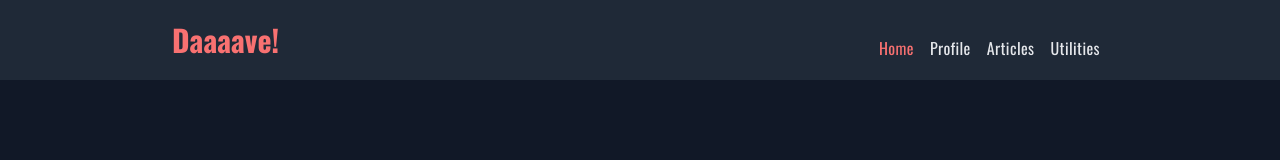
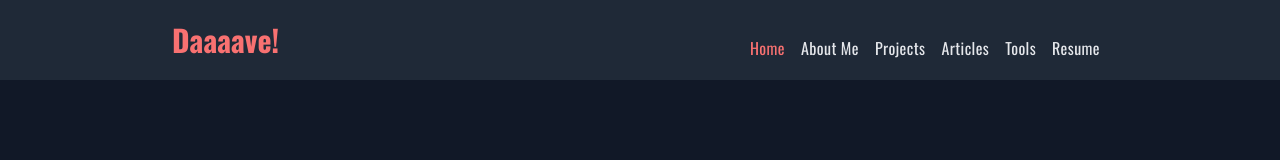
Before and after one commit to zerexei/zerexei.github.io, a React (Create React App) app: page / in a window 1280 px wide. Shown: the top 160 px of the page. Built offline with nearby package versions, Linux system fonts and the light colour scheme.

Commit message:
refactor: create a usable nav link

```diff
--- /dev/null
+++ b/src/components/data/nav_links.json
@@ -0,0 +1,32 @@
+[
+  {
+    "id": 1,
+    "label": "Home",
+    "url": "/"
+  },
+  {
+    "id": 2,
+    "label": "About Me",
+    "url": "/about-me"
+  },
+  {
+    "id": 3,
+    "label": "Projects",
+    "url": "https://github.com/zerexei"
+  },
+  {
+    "id": 4,
+    "label": "Articles",
+    "url": "https://medium.com/@angeloarcillas64"
+  },
+  {
+    "id": 5,
+    "label": "Tools",
+    "url": "/tools"
+  },
+  {
+    "id": 6,
+    "label": "Resume",
+    "url": "https://zerexei.notion.site/Resume-c4a2138c738e451aa064509f37620b8d"
+  }
+]
--- a/src/components/header/DesktopNavBar.tsx
+++ b/src/components/header/DesktopNavBar.tsx
@@ -1,12 +1,20 @@
 import NavLink from "./NavLink";
 
-const DesktopNavBar = () => {
+type LinksProps = {
+  id: number;
+  url: string;
+  label: string;
+};
+
+type MobileNavBarProps = {
+  links: LinksProps[];
+};
+const DesktopNavBar = ({ links }: MobileNavBarProps) => {
   return (
     <nav className="hidden lg:flex mt-4">
-      <NavLink url="/" label="Home" />
-      <NavLink url="/profile" label="Profile" />
-      <NavLink url="/article" label="Articles" />
-      <NavLink url="/utilities" label="Utilities" />
+      {links.map((link) => {
+        return <NavLink key={link.id} url={link.url} label={link.label} />;
+      })}
     </nav>
   );
 };
--- a/src/components/header/Header.tsx
+++ b/src/components/header/Header.tsx
@@ -1,4 +1,6 @@
 import { useState } from "react";
+
+import Links from "../data/nav_links.json";
 
 import Menu from "./Menu";
 import Brand from "./Brand";
@@ -22,8 +24,8 @@ const Header = () => {
           <Menu toggleMobileNavBar={toggleMobileNavBar} />
         </div>
 
-        {isVisibleMobileNavBar && <MobileNavBar />}
-        <DesktopNavBar />
+        {isVisibleMobileNavBar && <MobileNavBar links={Links} />}
+        <DesktopNavBar links={Links} />
       </div>
     </header>
   );
--- a/src/components/header/MobileNavBar.tsx
+++ b/src/components/header/MobileNavBar.tsx
@@ -1,12 +1,21 @@
 import NavLink from "./NavLink";
 
-const MobileNavBar = () => {
+type LinksProps = {
+  id: number;
+  url: string;
+  label: string;
+};
+
+type MobileNavBarProps = {
+  links: LinksProps[];
+};
+
+const MobileNavBar = ({ links }: MobileNavBarProps) => {
   return (
     <nav className="flex flex-col mt-4 lg:flex-row">
-      <NavLink url="/" label="Home" />
-      <NavLink url="/profile" label="Profile" />
-      <NavLink url="/article" label="Articles" />
-      <NavLink url="/utilities" label="Utilities" />
+      {links.map((link) => {
+        return <NavLink key={link.id} url={link.url} label={link.label} />;
+      })}
     </nav>
   );
 };
--- a/src/components/header/NavLink.tsx
+++ b/src/components/header/NavLink.tsx
@@ -6,6 +6,14 @@ type NavLinkProps = {
 };
 
 const NavLink = ({ url, label }: NavLinkProps) => {
+  if (url.match(/^https?:\/\//)) {
+    return (
+      <a href={url} className="p-1 px-2 hover:text-red-400">
+        {label}
+      </a>
+    );
+  }
+
   return (
     <NavBarLink
       to={url}
```
